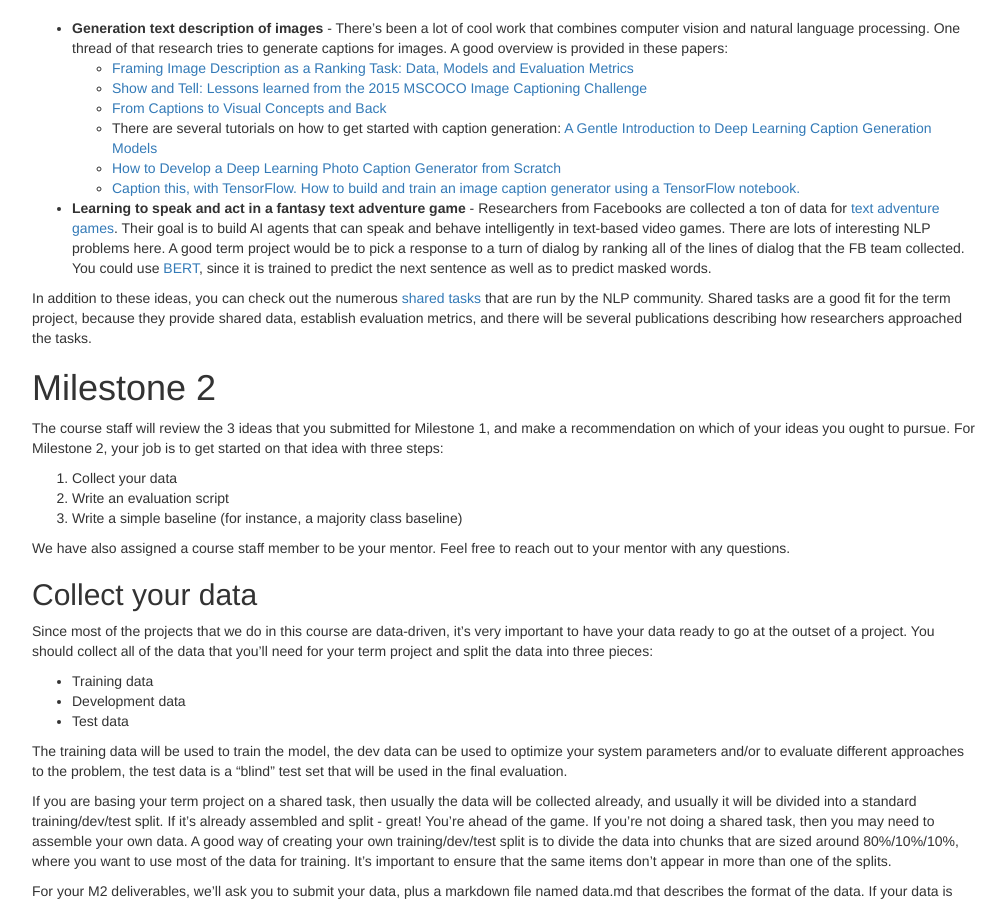
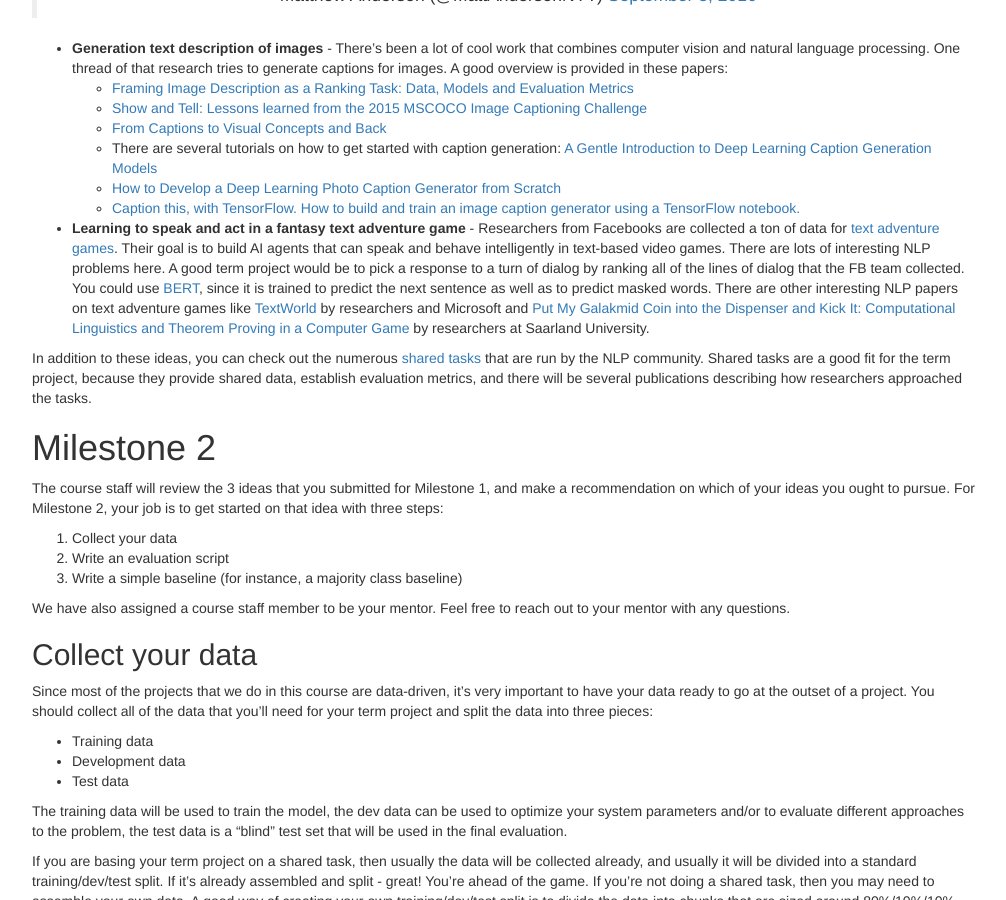
Before and after one commit to computational-linguistics-class/computational-linguistics-class.github.io, a Jekyll site: the page built from term-project.md, in a window 1280 px wide and 900 px high, scrolled down 2233 px. Shown: the whole window, without its empty margins (233-1239 px from the left). Built offline with Jekyll 4.4.1, drawn with Linux system fonts in a browser that asks for light colours; nearby versions of some CDN libraries; a script that is not in the unit is left out; comment, search, counter and statistics services are not loaded; some of the changed text lies outside the part shown.

Commit message:
Update term-project.md

```diff
--- a/term-project.md
+++ b/term-project.md
@@ -72,7 +72,7 @@
 
 Here's a provisional list of the deliverables that you'll need to submit at the end of the project.  Each milestone will also have its own deliverables
 
-1. `report.pdf`: The final version of your write-up, incorporating any additional changes to your revised draft (if any).
+1. `report.pdf`: The final version of your write-up, incorporating any additional changes to your revised draft (if any).  The report should written in LaTeX and formatted using [the NAACL conference template](https://www.overleaf.com/latex/templates/instructions-for-naacl-hlt-2019-proceedings/xyyfwfkswhth).
 1. `readme.md`: A brief description of your task and a description of your code.
 1. `data-train/`: A directory containing the training data.
 1. `data-dev/`: A directory containing the development data for local evaluation.
@@ -129,7 +129,7 @@
    - [How to Develop a Deep Learning Photo Caption Generator from Scratch](https://machinelearningmastery.com/develop-a-deep-learning-caption-generation-model-in-python/)
    - [Caption this, with TensorFlow. How to build and train an image caption generator using a TensorFlow notebook.](https://www.oreilly.com/learning/caption-this-with-tensorflow)
 
-* **Learning to speak and act in a fantasy text adventure game** - Researchers from Facebooks are collected a ton of data for [text adventure games](https://arxiv.org/pdf/1903.03094.pdf).  Their goal is to build AI agents that can speak and behave intelligently in text-based video games.  There are lots of interesting NLP problems here.  A good term project would be to pick a response to a turn of dialog by ranking all of the lines of dialog that the FB team collected.  You could use [BERT](https://arxiv.org/abs/1810.04805), since it is trained to predict the next sentence as well as to predict masked words.
+* **Learning to speak and act in a fantasy text adventure game** - Researchers from Facebooks are collected a ton of data for [text adventure games](https://arxiv.org/pdf/1903.03094.pdf).  Their goal is to build AI agents that can speak and behave intelligently in text-based video games.  There are lots of interesting NLP problems here.  A good term project would be to pick a response to a turn of dialog by ranking all of the lines of dialog that the FB team collected.  You could use [BERT](https://arxiv.org/abs/1810.04805), since it is trained to predict the next sentence as well as to predict masked words.  There are other interesting NLP papers on text adventure games like [TextWorld](https://www.microsoft.com/en-us/research/project/textworld/) by researchers and Microsoft and [Put My Galakmid Coin into the Dispenser and Kick It: Computational Linguistics and Theorem Proving in a Computer Game](https://link.springer.com/content/pdf/10.1023/B:JLLI.0000024734.80591.30.pdf) by researchers at Saarland University.
 
 In addition to these ideas, you can check out the numerous [shared tasks](shared-tasks.html) that are run by the NLP community.  Shared tasks are a good fit for the term project, because they provide shared data, establish evaluation metrics, and  there will be several publications describing how researchers approached the tasks.
 
```
